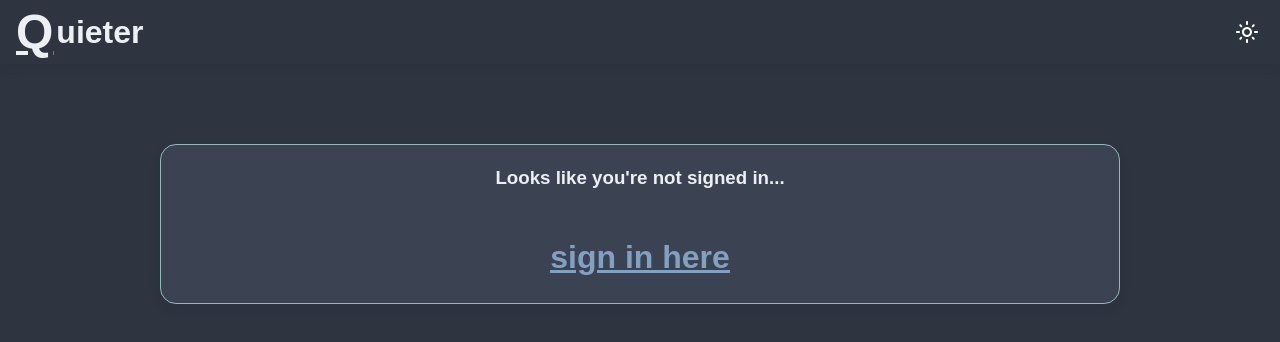
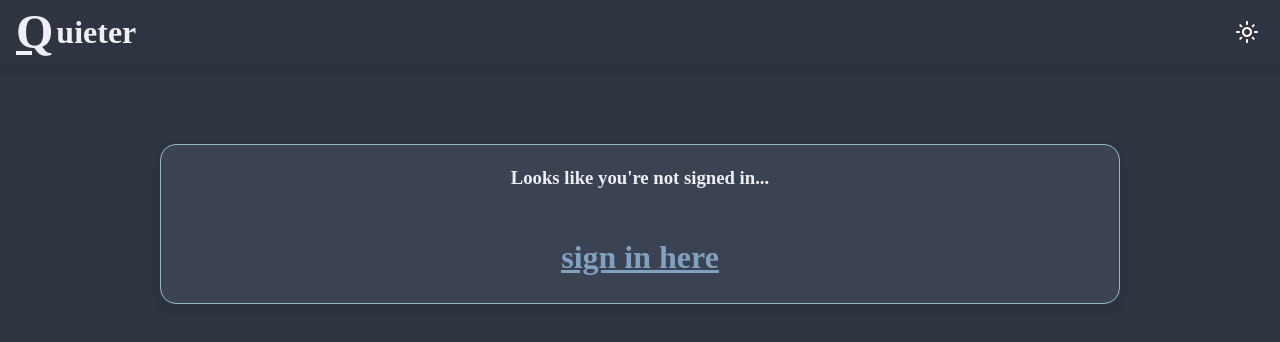
Before and after one commit to 01zulfi/quieter, a React (Create React App) app: page / in a window 1280 px wide. Shown: the top 342 px of the page. Built offline with nearby package versions, Linux system fonts and the light colour scheme.

Commit message:
Remove Rubik font from AppWrapper styled element

```diff
--- a/src/RouteSwitch.tsx
+++ b/src/RouteSwitch.tsx
@@ -12,10 +12,6 @@ import setBodyBackground from './utils/set-body-background';
 const AppWrapper = styled.section`
   background: ${(props: any) => props.theme.base.one};
   color: ${(props: any) => props.theme.text.one};
-
-  @import url('https://fonts.googleapis.com/css2?family=Rubik&display=swap');
-  font-family: 'Rubik', sans-serif;
-
   width: 100%;
   min-height: inherit;
 `;
```
